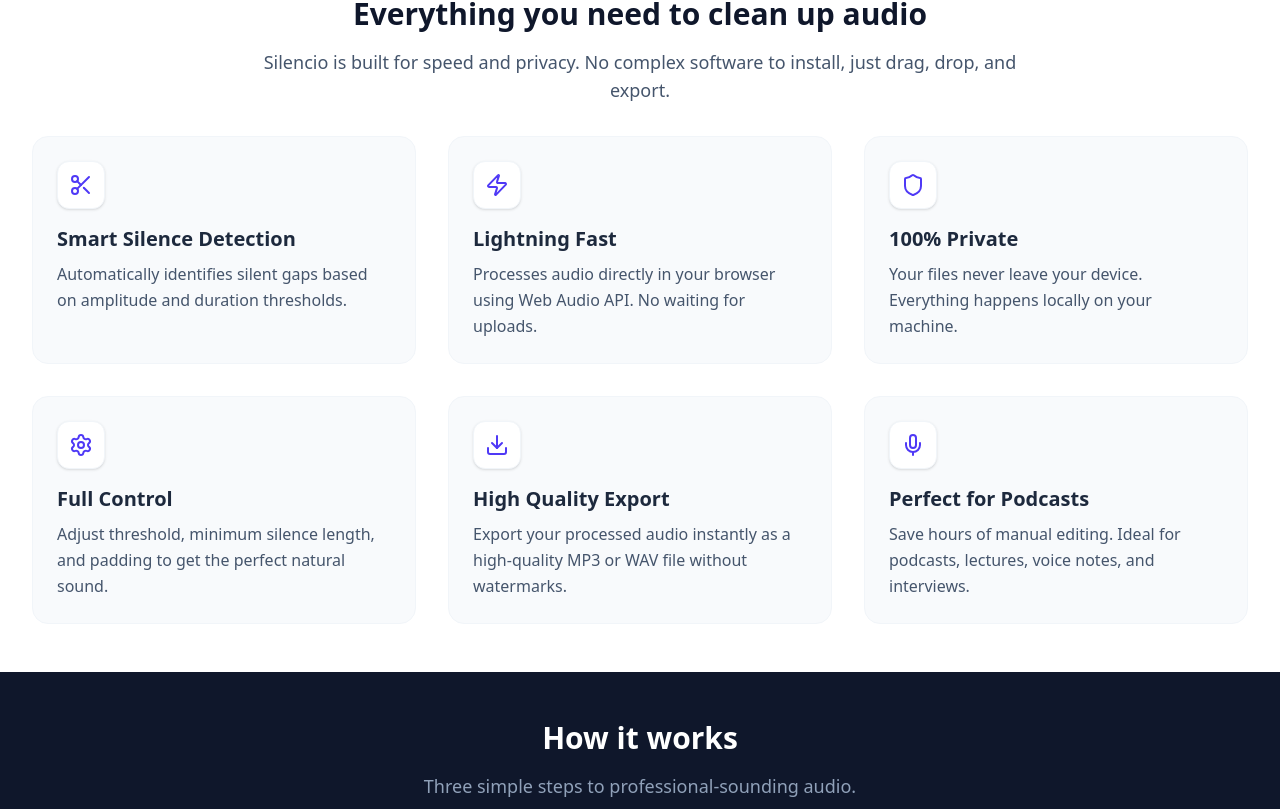
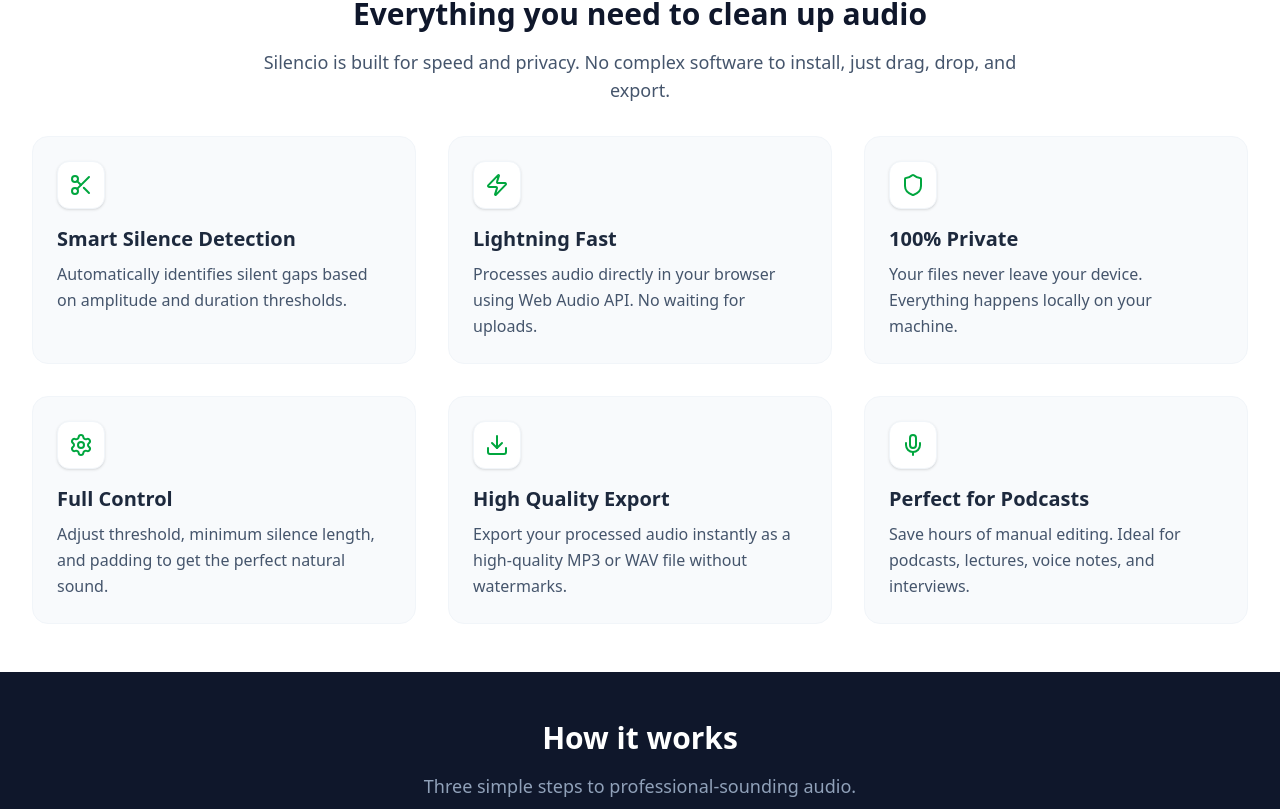
Before and after one commit to BIDDLG/Silence-Reducer-Web-, a React (Vite) app: page / in a window 1280 px wide. Shown: the part 911-1720 px from the top of the page. Built offline with nearby package versions, Linux system fonts and the light colour scheme.

Commit message:
Update Features.tsx

```diff
--- a/src/components/Features.tsx
+++ b/src/components/Features.tsx
@@ -4,32 +4,32 @@
 export function Features() {
   const features = [
     {
-      icon: <Scissors className="w-6 h-6 text-indigo-600" />,
+      icon: <Scissors className="w-6 h-6 text-green-600" />,
       title: "Smart Silence Detection",
       description: "Automatically identifies silent gaps based on amplitude and duration thresholds."
     },
     {
-      icon: <Zap className="w-6 h-6 text-indigo-600" />,
+      icon: <Zap className="w-6 h-6 text-green-600" />,
       title: "Lightning Fast",
       description: "Processes audio directly in your browser using Web Audio API. No waiting for uploads."
     },
     {
-      icon: <Shield className="w-6 h-6 text-indigo-600" />,
+      icon: <Shield className="w-6 h-6 text-green-600" />,
       title: "100% Private",
       description: "Your files never leave your device. Everything happens locally on your machine."
     },
     {
-      icon: <Settings className="w-6 h-6 text-indigo-600" />,
+      icon: <Settings className="w-6 h-6 text-green-600" />,
       title: "Full Control",
       description: "Adjust threshold, minimum silence length, and padding to get the perfect natural sound."
     },
     {
-      icon: <Download className="w-6 h-6 text-indigo-600 dark:text-indigo-400" />,
+      icon: <Download className="w-6 h-6 text-green-600 dark:text-green-400" />,
       title: "High Quality Export",
       description: "Export your processed audio instantly as a high-quality MP3 or WAV file without watermarks."
     },
     {
-      icon: <Mic className="w-6 h-6 text-indigo-600 dark:text-indigo-400" />,
+      icon: <Mic className="w-6 h-6 text-green-600 dark:text-green-400" />,
       title: "Perfect for Podcasts",
       description: "Save hours of manual editing. Ideal for podcasts, lectures, voice notes, and interviews."
     }
@@ -47,7 +47,7 @@
 
         <div className="grid grid-cols-1 md:grid-cols-2 lg:grid-cols-3 gap-8">
           {features.map((feature, index) => (
-            <div key={index} className="p-6 rounded-2xl bg-slate-50 dark:bg-slate-900 border border-slate-100 dark:border-slate-800 hover:border-indigo-100 dark:hover:border-indigo-900/50 hover:bg-indigo-50/50 dark:hover:bg-indigo-900/10 transition-colors">
+            <div key={index} className="p-6 rounded-2xl bg-slate-50 dark:bg-slate-900 border border-slate-100 dark:border-slate-800 hover:border-green-100 dark:hover:border-green-900/50 hover:bg-green-50/50 dark:hover:bg-green-900/10 transition-colors">
               <div className="w-12 h-12 bg-white dark:bg-slate-800 rounded-xl shadow-sm flex items-center justify-center mb-4 border border-slate-100 dark:border-slate-700">
                 {feature.icon}
               </div>
```
